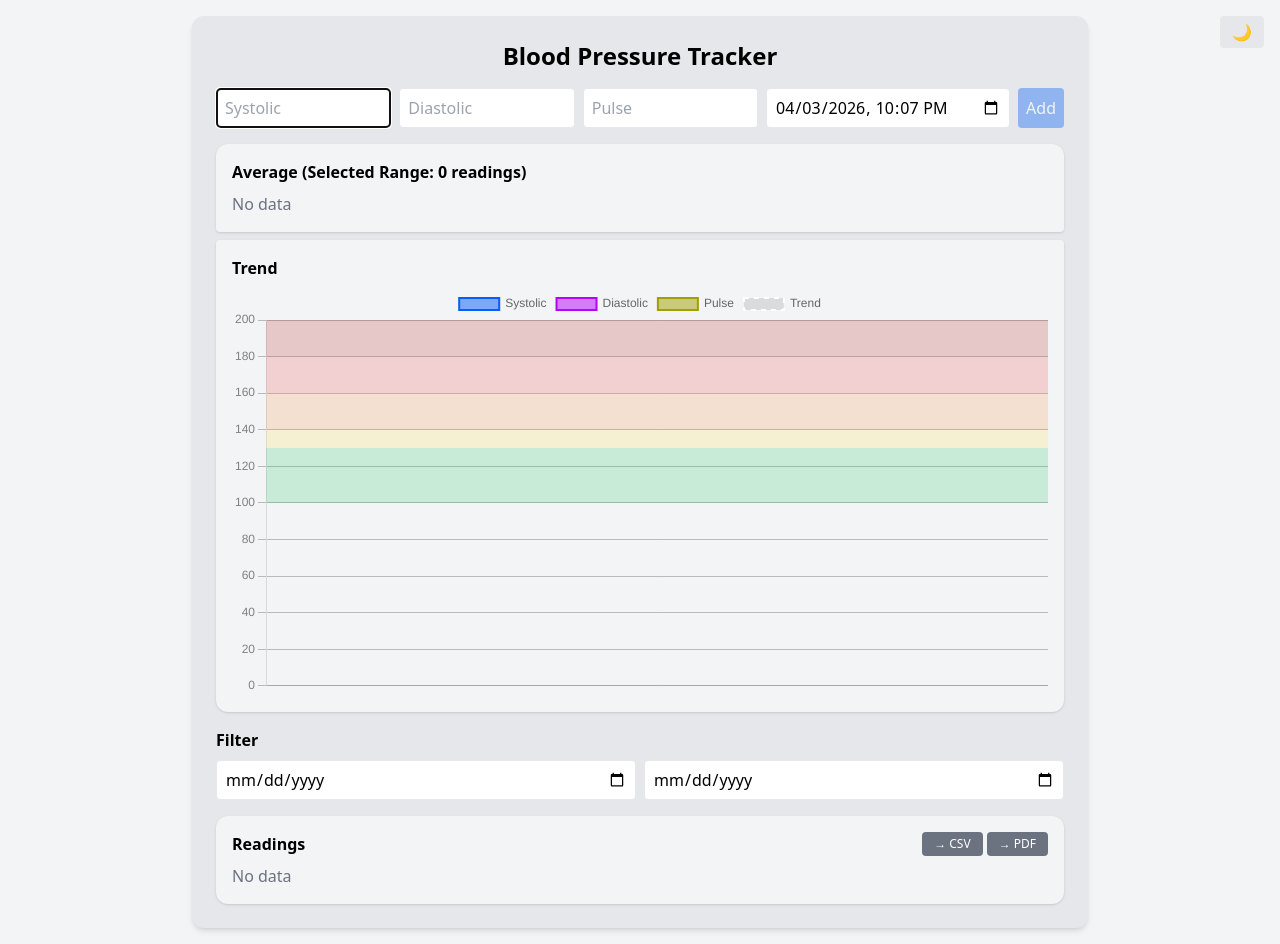
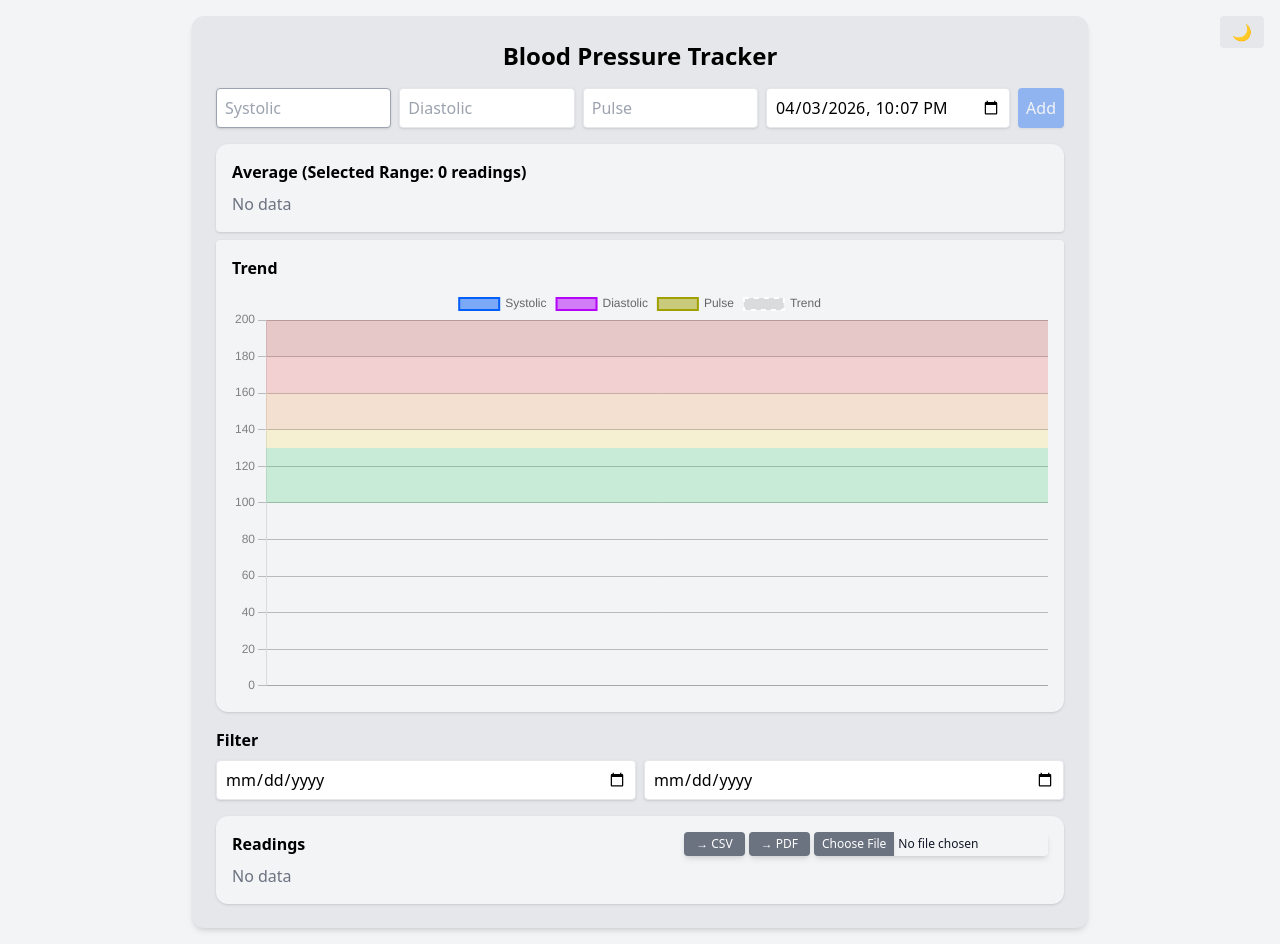
Before and after one commit to AndyTheGuardian/bloodpressure-tracker, a React (Vite) app: page / in a window 1280 px wide. Built offline with nearby package versions, Linux system fonts and the light colour scheme.

Commit message:
Added CSV-Import with file preview / refined focus style on input fields

```diff
--- a/src/App.tsx
+++ b/src/App.tsx
@@ -261,11 +261,67 @@ function App() {
     URL.revokeObjectURL(url);
   }
 
+  const [previewData, setPreviewData] = useState<Reading[]>([]);
+  const [showPreview, setShowPreview] = useState(false);
+
+  function handleImportCSV(e: React.ChangeEvent<HTMLInputElement>) {
+    const file = e.target.files?.[0];
+    file ? console.info("File exists") : console.warn("File doen't exist");
+    if (!file) return;
+
+    const reader = new FileReader();
+
+    reader.onload = (e) => {
+      const text = e.target?.result as string;
+
+      const lines = text.split("\n").slice(1);
+
+      const parsed = lines
+        .map((line) => line.trim())
+        .filter(Boolean)
+        .map((line) => {
+          const parts = line.split(";");
+
+          return {
+            id: Number(parts[0]) || Date.now(),
+            recorded_at: new Date(parts[1]).getTime(),
+            systolic: Number(parts[2]),
+            diastolic: Number(parts[3]),
+            pulse: Number(parts[4]),
+          };
+        })
+        .filter((r) => !isNaN(r.systolic));
+
+      setPreviewData(parsed);
+      setShowPreview(true);
+
+      // setReadings((prev) => {
+      //   const existingIds = new Set(prev.map((r) => r.id));
+      //   const newOnes = imported.filter((r) => !existingIds.has(r.id));
+      //   return [...prev, ...newOnes];
+      // });
+    };
+
+    reader.readAsText(file);
+  }
+
+  function confirmImport() {
+    setReadings((prev) => [...prev, ...previewData]);
+    setPreviewData([]);
+    setShowPreview(false);
+  }
+
+  function cancelImport() {
+    setPreviewData([]);
+    setShowPreview(false);
+  }
+
   function exportToPDF() {
     const doc = new jsPDF();
 
     const tableData = sortedReadings.map((r) => [
-      new Date(r.recorded_at).toLocaleString(),
+      // new Date(r.recorded_at).toLocaleString(),
+      dayjs(r.recorded_at).format("DD.MM.YYYY HH:mm"),
       r.systolic,
       r.diastolic,
       r.pulse,
@@ -317,7 +373,7 @@ function App() {
           className="flex flex-col sm:flex-row gap-2"
         >
           <input
-            className="w-full sm:flex-1 h-10 p-2 border rounded dark:bg-gray-800 dark:border-gray-700 dark:text-gray-100 focus:border-gray-950 dark:focus:border-gray-50 transition-colors duration-300"
+            className="w-full sm:flex-1 h-10 p-2 border rounded shadow dark:bg-gray-800 dark:border-gray-700 dark:text-gray-100 focus:outline-none focus:border-gray-400 dark:focus:border-gray-500 transition-colors duration-300"
             placeholder="Systolic"
             value={form.systolic}
             ref={refSys}
@@ -325,7 +381,7 @@ function App() {
             onChange={(e) => setForm({ ...form, systolic: e.target.value })}
           />
           <input
-            className="w-full sm:flex-1 h-10 p-2 border rounded dark:bg-gray-800 dark:border-gray-700 dark:text-gray-100 focus:border-gray-950 dark:focus:border-gray-50 transition-colors duration-300"
+            className="w-full sm:flex-1 h-10 p-2 border rounded shadow dark:bg-gray-800 dark:border-gray-700 dark:text-gray-100 focus:outline-none focus:border-gray-400 dark:focus:border-gray-500 transition-colors duration-300"
             placeholder="Diastolic"
             value={form.diastolic}
             ref={refDia}
@@ -333,7 +389,7 @@ function App() {
             onChange={(e) => setForm({ ...form, diastolic: e.target.value })}
           />
           <input
-            className="w-full sm:flex-1 h-10 p-2 border rounded dark:bg-gray-800 dark:border-gray-700 dark:text-gray-100 focus:border-gray-950 dark:focus:border-gray-50 transition-colors duration-300"
+            className="w-full sm:flex-1 h-10 p-2 border rounded shadow dark:bg-gray-800 dark:border-gray-700 dark:text-gray-100 focus:outline-none focus:border-gray-400 dark:focus:border-gray-500 transition-colors duration-300"
             placeholder="Pulse"
             value={form.pulse}
             ref={refPls}
@@ -341,14 +397,14 @@ function App() {
             onChange={(e) => setForm({ ...form, pulse: e.target.value })}
           />
           <input
-            className="w-full sm:flex-1 h-10 p-2 border rounded dark:bg-gray-800 dark:border-gray-700 dark:text-gray-100 transition-colors duration-300"
+            className="w-full sm:flex-1 h-10 p-2 border rounded shadow dark:bg-gray-800 dark:border-gray-700 dark:text-gray-100 focus:outline-none focus:border-gray-400 dark:focus:border-gray-500 transition-colors duration-300"
             type="datetime-local"
             value={form.datetime}
             ref={refDat}
             onChange={(e) => setForm({ ...form, datetime: e.target.value })}
           />
           <button
-            className="w-full sm:w-auto h-10 bg-blue-500 text-white p-2 rounded hover:bg-blue-600 hover:cursor-pointer disabled:opacity-50 disabled:hover:bg-blue-500"
+            className="w-full sm:w-auto h-10 bg-blue-500 text-white p-2 rounded shadow hover:bg-blue-600 hover:cursor-pointer disabled:opacity-50 disabled:hover:bg-blue-500 focus:border-gray-400 dark:focus:border-gray-500"
             disabled={!form.systolic || !form.diastolic || !form.pulse}
           >
             Add
@@ -421,14 +477,14 @@ function App() {
         </h2>
         <div className="flex flex-col sm:flex-row gap-2">
           <input
-            className="w-full sd:flex-1 h-10 p-2 border rounded dark:bg-gray-800 dark:border-gray-700 dark:text-gray-100 transition-colors duration-300"
+            className="w-full sd:flex-1 h-10 p-2 border rounded shadow dark:bg-gray-800 dark:border-gray-700 dark:text-gray-100 focus:outline-none focus:border-gray-400 dark:focus:border-gray-500 transition-colors duration-300"
             //type="datetime-local"
             type="date"
             value={fromDate}
             onChange={(e) => setFromDate(e.target.value)}
           />
           <input
-            className="w-full sd:flex-1 h-10 p-2 border rounded dark:bg-gray-800 dark:border-gray-700 dark:text-gray-100 transition-colors duration-300"
+            className="w-full sd:flex-1 h-10 p-2 border rounded shadow dark:bg-gray-800 dark:border-gray-700 dark:text-gray-100 focus:outline-none focus:border-gray-400 dark:focus:border-gray-500 transition-colors duration-300"
             //type="datetime-local"
             type="date"
             value={toDate}
@@ -437,6 +493,50 @@ function App() {
         </div>
         {/*</div>*/}
 
+        {showPreview && (
+          <div className="mt-4 bg-blue-50 dark:bg-gray-800 p-4 rounded-xl shadow">
+            <h2 className="font-semibold mb-2">Preview Import</h2>
+            <div className="max-h-40 overflow-auto text-sm rounded-sm shadow bg-gray-200 dark:bg-gray-900 p-2">
+              <table className="w-full text-left">
+                <thead>
+                  <tr>
+                    <th>Date</th>
+                    <th>Sys</th>
+                    <th>Dia</th>
+                    <th>Pulse</th>
+                  </tr>
+                </thead>
+                <tbody>
+                  {previewData.slice(0, 5).map((r) => (
+                    <tr key={r.id}>
+                      <td>{dayjs(r.recorded_at).format("DD.MM.YYYY HH:mm")}</td>
+                      <td>{r.systolic}</td>
+                      <td>{r.diastolic}</td>
+                      <td>{r.pulse}</td>
+                    </tr>
+                  ))}
+                </tbody>
+              </table>
+            </div>
+            <p className="text-xs mt-2 text-gray-500">
+              Showing first 5 of {previewData.length} entries
+            </p>
+            <div className="flex gap-2 mt-3">
+              <button
+                onClick={confirmImport}
+                className="bg-green-500 text-white px-3 py-1 rounded hover:cursor-pointer hover:bg-green-600"
+              >
+                Confirm Import
+              </button>
+              <button
+                onClick={cancelImport}
+                className="bg-gray-400 text-white px-3 py-1 rounded hover:cursor-pointer hover:bg-gray-500"
+              >
+                Cancel
+              </button>
+            </div>
+          </div>
+        )}
         <div className="mt-4 bg-gray-100 dark:bg-gray-800 p-4 rounded-xl shadow transition-colors duration-300">
           <div className="flex place-content-between">
             <h2 className="text-md font-semibold dark:text-gray-50 dark:text-opacity-60">
@@ -445,16 +545,29 @@ function App() {
             <div className="flex">
               <button
                 onClick={exportToCSV}
-                className="bg-gray-500 text-white text-xs mx-1 px-3 py-1 rounded hover:bg-gray-600"
+                className="bg-gray-500 text-white text-xs mx-1 px-3 py-1 dark:border-[1px] dark:border-gray-600 rounded shadow-md hover:bg-gray-600"
               >
                 → CSV
               </button>
               <button
                 onClick={exportToPDF}
-                className="bg-gray-500 text-white text-xs px-3 py-1 rounded hover:bg-gray-600"
+                className="bg-gray-500 text-white text-xs px-3 py-1 dark:border-[1px] dark:border-gray-600 rounded shadow-md hover:bg-gray-600"
               >
                 → PDF
               </button>
+              <input
+                type="file"
+                accept=".csv"
+                title="Import CSV"
+                onChange={handleImportCSV}
+                className="text-xs file:text-xs text-gray-900 dark:text-white file:text-white
+                  ml-1 file:py-1 file:px-2
+                  file:rounded-s-xs file:border-0 shadow-md file:shadow-md dark:border-[1px] dark:border-gray-600 rounded
+                 file:bg-gray-500 bg-transparent
+                  hover:file:cursor-pointer hover:file:bg-gray-600"
+                transition-colors
+                duration-300
+              />
             </div>
           </div>
           {filteredReadings.length === 0 ? (
```
